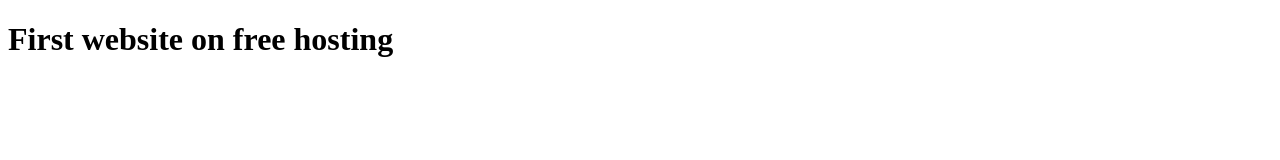
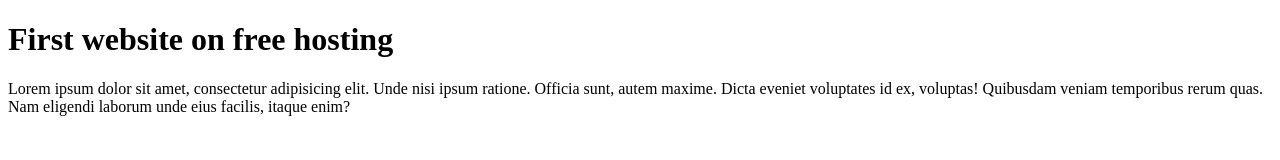
Before and after one commit to rasim-kh2015/rasim-kh2015.github.io, a plain HTML site: page index.html in a window 1280 px wide. Drawn offline with Linux system fonts and the light colour scheme.

Commit message:
Add files via upload
added text

```diff
--- a/index.html
+++ b/index.html
@@ -6,5 +6,6 @@
 </head>
 <body>
 	<h1>First website on free hosting</h1>
+	<p>Lorem ipsum dolor sit amet, consectetur adipisicing elit. Unde nisi ipsum ratione. Officia sunt, autem maxime. Dicta eveniet voluptates id ex, voluptas! Quibusdam veniam temporibus rerum quas. Nam eligendi laborum unde eius facilis, itaque enim?</p>
 </body>
 </html>
```
